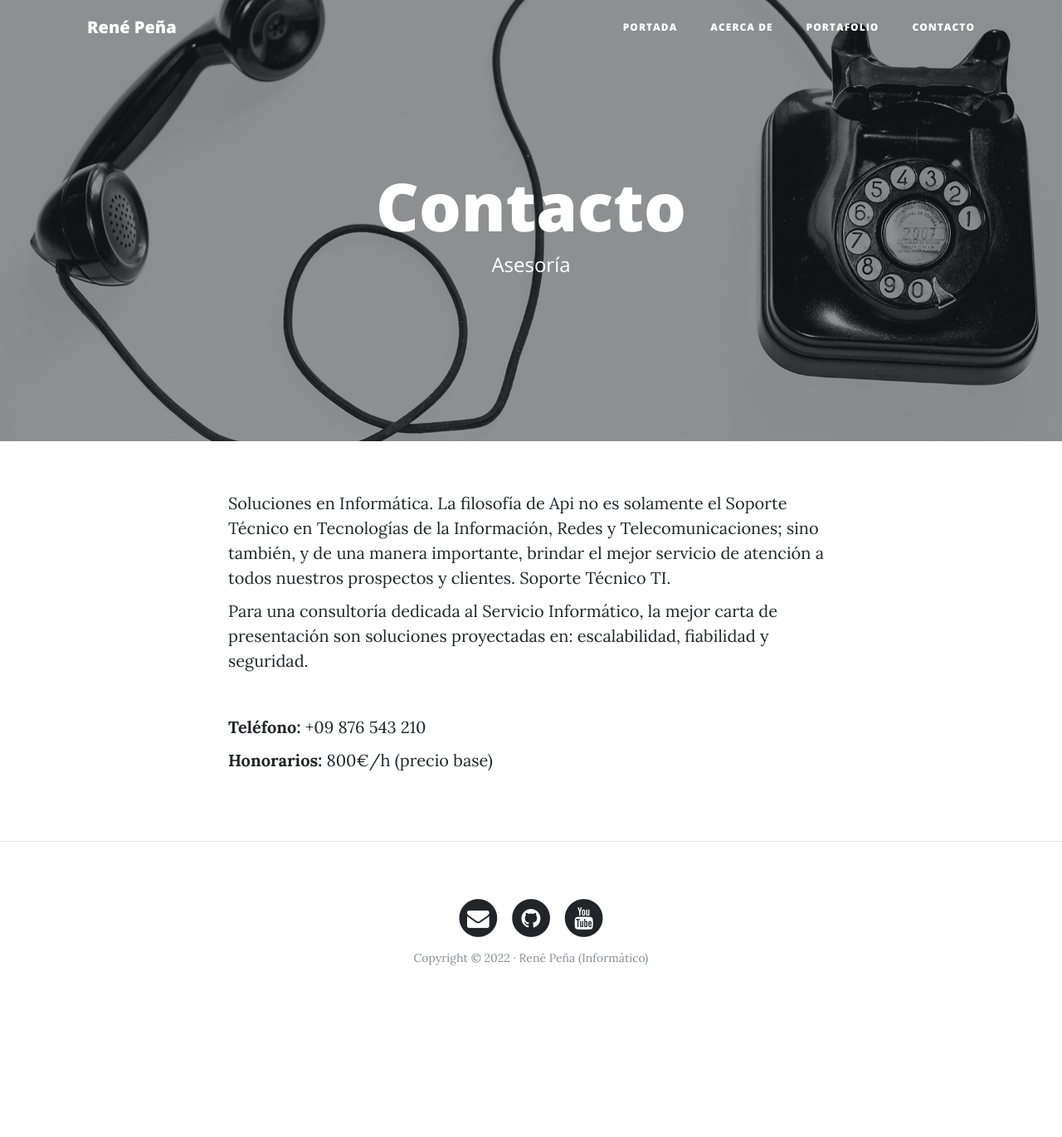
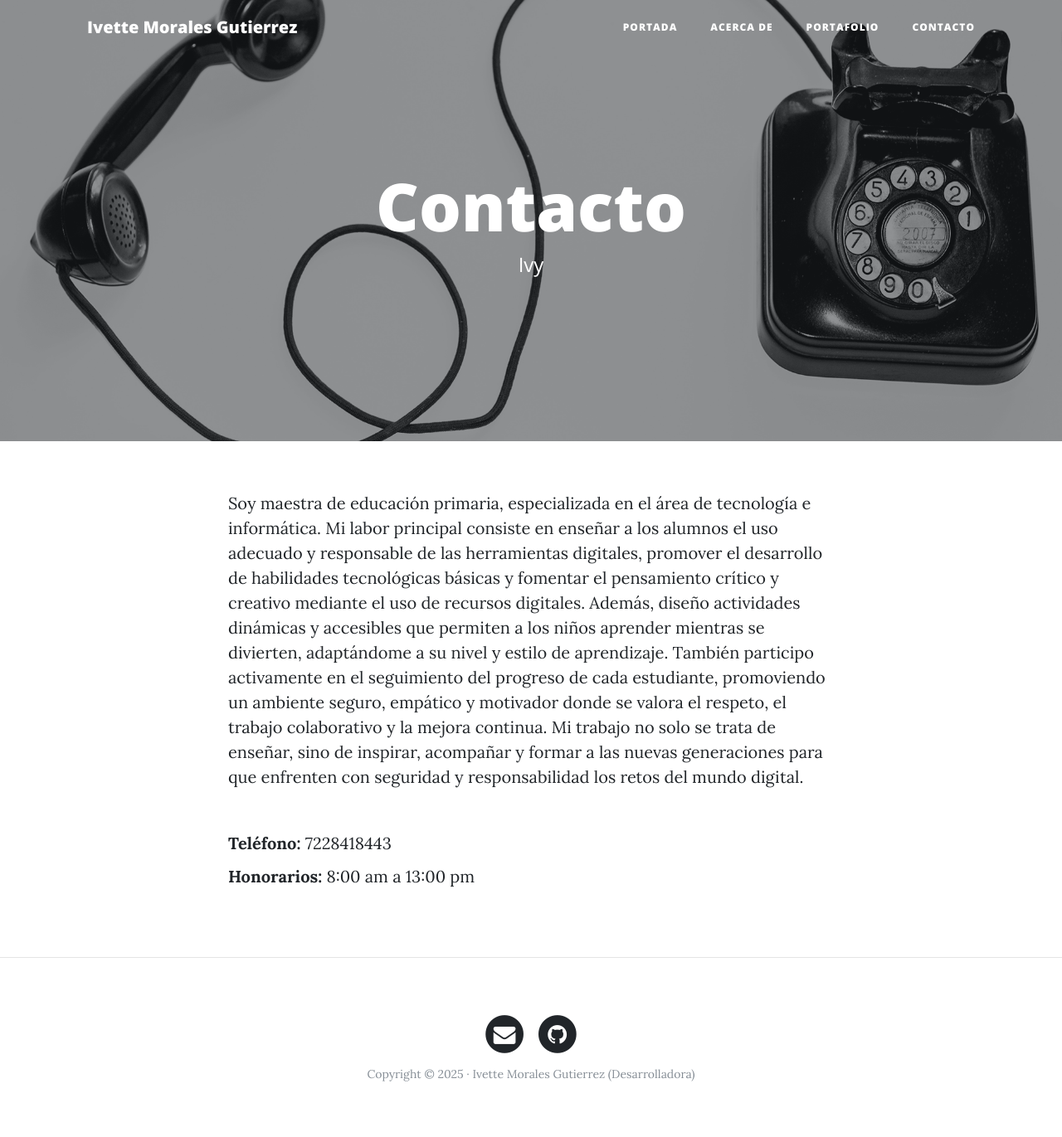
Before and after one commit to IvyMora08/Django-, a Django app: page /contact/ in a window 1280 px wide. Shown: the whole page at 83% size. Before the commit the page ends 1164 px from the top, so only its background shows below. Run offline with Django 3.2, Linux system fonts and the light colour scheme; some libraries are stand-ins or nearby versions.

Commit message:
add: changed requirements

```diff
--- a/webpersonal/core/templates/core/base.html
+++ b/webpersonal/core/templates/core/base.html
@@ -6,7 +6,7 @@
     <meta charset="utf-8">
     <meta name="viewport" content="width=device-width, initial-scale=1, shrink-to-fit=no">
 
-    <title>{% block title %}{% endblock %} | René Peña</title>
+    <title>{% block title %}{% endblock %} | Ivette Morales Gutierrez</title>
 
     <!-- Estilos y fuentes del template  -->
     {% load static %}
@@ -23,7 +23,7 @@
     <!-- Navegación -->
     <nav class="navbar navbar-expand-lg navbar-light fixed-top" id="mainNav">
       <div class="container">
-        <a class="navbar-brand" href="{% url 'home' %}">René Peña</a>
+        <a class="navbar-brand" href="{% url 'home' %}">Ivette Morales Gutierrez</a>
         <button class="navbar-toggler navbar-toggler-right" type="button" data-toggle="collapse" data-target="#navbarResponsive" aria-controls="navbarResponsive" aria-expanded="false" aria-label="Toggle navigation">
           Menú
           <i class="fa fa-bars"></i>
@@ -75,7 +75,7 @@
           <div class="col-lg-8 col-md-10 mx-auto">
             <ul class="list-inline text-center">
               <li class="list-inline-item">
-                <a href="#">
+                <a href="CORREO" target="_blank">
                   <span class="fa-stack fa-lg">
                     <i class="fa fa-circle fa-stack-2x"></i>
                     <i class="fa fa-envelope fa-stack-1x fa-inverse"></i>
@@ -83,23 +83,15 @@
                 </a>
               </li>
               <li class="list-inline-item">
-                <a href="#">
+                <a href="https://github.com/IvyMora08" target="_blank">
                   <span class="fa-stack fa-lg">
                     <i class="fa fa-circle fa-stack-2x"></i>
                     <i class="fa fa-github fa-stack-1x fa-inverse"></i>
                   </span>
                 </a>
               </li>
-              <li class="list-inline-item">
-                <a href="#">
-                  <span class="fa-stack fa-lg">
-                    <i class="fa fa-circle fa-stack-2x"></i>
-                    <i class="fa fa-youtube fa-stack-1x fa-inverse"></i>
-                  </span>
-                </a>
-              </li>
             </ul>
-            <p class="copyright text-muted">Copyright &copy; 2022 · René Peña (Informático) </p>
+            <p class="copyright text-muted">Copyright &copy; 2025 · Ivette Morales Gutierrez (Desarrolladora) </p>
           </div>
         </div>
       </div>
--- a/webpersonal/core/templates/core/contact.html
+++ b/webpersonal/core/templates/core/contact.html
@@ -6,19 +6,22 @@
 
 {% block headers %}
 <h1>Contacto</h1>
-<span class="subheading">Asesoría</span>
+<span class="subheading">Ivy</span>
 {% endblock %}
 
 {% block content %}
 <div class="row">
     <div class="col-lg-8 col-md-10 mx-auto">
-        <p>Soluciones en Informática. La filosofía de Api no es solamente el Soporte Técnico en Tecnologías de la Información, Redes y Telecomunicaciones; sino también, y de una manera importante, brindar el mejor servicio de atención a todos nuestros prospectos y clientes.
-            Soporte Técnico TI. </p>
-        <p>Para una consultoría dedicada al Servicio Informático, la mejor carta de presentación son soluciones proyectadas en: escalabilidad, fiabilidad y seguridad.</p>
+        <p>Soy maestra de educación primaria, especializada en el área de tecnología e informática. Mi labor principal consiste en enseñar a los alumnos el uso adecuado y responsable de las herramientas digitales, promover el desarrollo de habilidades tecnológicas básicas y fomentar el pensamiento crítico y creativo mediante el uso de recursos digitales.
+
+Además, diseño actividades dinámicas y accesibles que permiten a los niños aprender mientras se divierten, adaptándome a su nivel y estilo de aprendizaje. También participo activamente en el seguimiento del progreso de cada estudiante, promoviendo un ambiente seguro, empático y motivador donde se valora el respeto, el trabajo colaborativo y la mejora continua.
+
+Mi trabajo no solo se trata de enseñar, sino de inspirar, acompañar y formar a las nuevas generaciones para que enfrenten con seguridad y responsabilidad los retos del mundo digital. </p>
+
 
         <br>
-        <p><b>Teléfono:</b> +09 876 543 210</p>
-        <p><b>Honorarios:</b> 800€/h (precio base)</p>
+        <p><b>Teléfono:</b> 7228418443 </p>
+        <p><b>Honorarios:</b> 8:00 am a 13:00 pm </p>
     </div>
 </div>
 {% endblock %}
--- a/webpersonal/core/templates/core/home.html
+++ b/webpersonal/core/templates/core/home.html
@@ -5,6 +5,6 @@
 {% block background %}{% load static %}{% static 'core/img/home-bg.jpg' %}{% endblock %}
 
 {% block headers %}
-<h1>René Peña</h1>
-<span class="subheading">Informático</span>
+<h1>Ivette Morales Gutierrez</h1>
+<span class="subheading">Desarrolladora</span>
 {% endblock %}
```
Also changed, not shown: webpersonal/core/templates/core/about.html (+4 -4 lines), webpersonal/db.sqlite3, webpersonal/media/projects/Recetas_.png (added), webpersonal/media/projects/TodoList.png (added).
